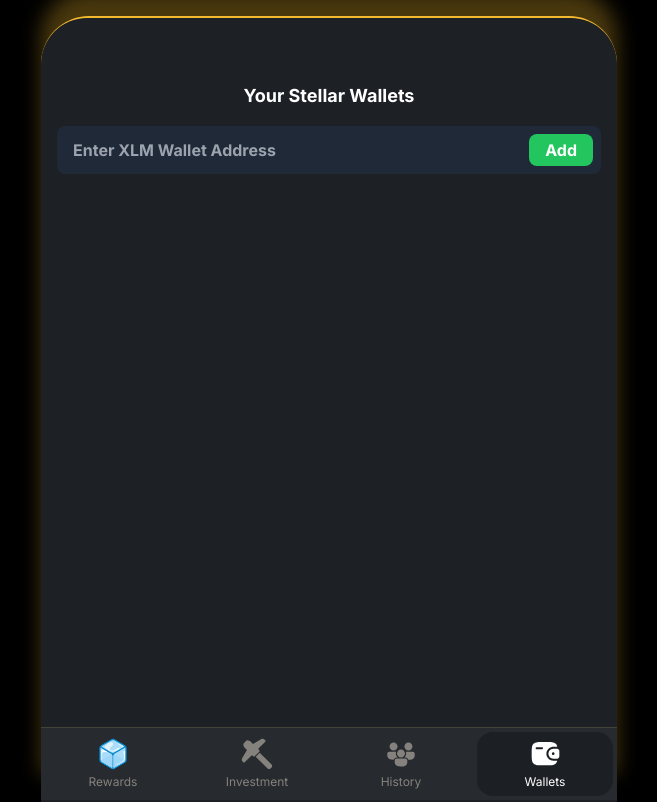
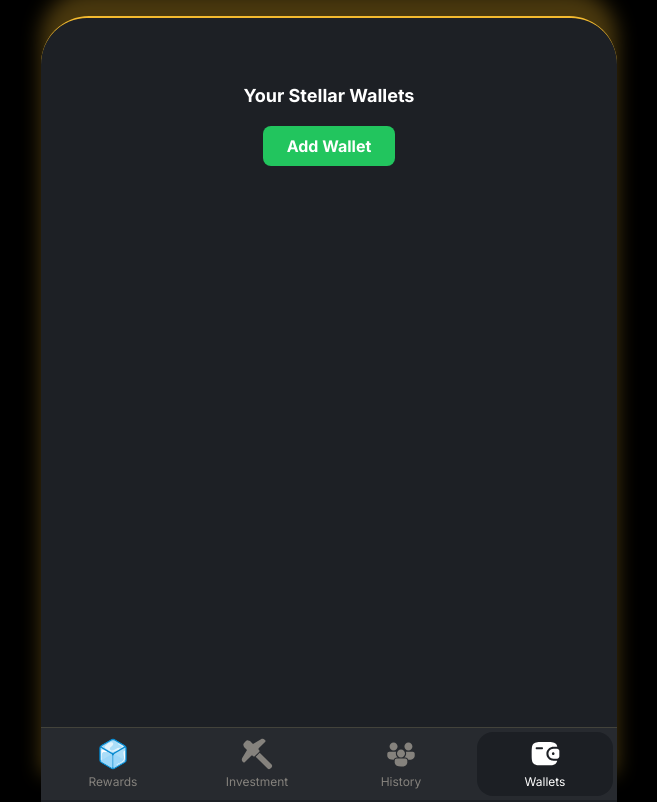
Before and after one commit to tomvictor303/stellar_tg_app, a Next.js app: page /clicker in a window 1280 px wide. Shown: the whole page, without its empty margins (311-968 px from the left). Built offline with nearby package versions, Linux system fonts and the light colour scheme.

Commit message:
add wallet by modal

```diff
--- a/components/main/Wallets.tsx
+++ b/components/main/Wallets.tsx
@@ -9,6 +9,7 @@
   const showToast = useToast();
   const { wallets, addWallet, removeWallet, selectedWalletId, setSelectedId } = useAppStore();
   const [newWallet, setNewWallet] = useState('');
+  const [isModalOpen, setIsModalOpen] = useState(false);
 
   // Validate XLM Wallet Address
   const isValidStellarAddress = (address: string) => /^G[A-Z2-7]{55}$/.test(address);
@@ -27,6 +28,7 @@
 
     addWallet(newWallet);
     setNewWallet('');
+    setIsModalOpen(false); // Close modal after adding
     showToast('Wallet address added!', 'success');
   };
 
@@ -45,17 +47,13 @@
                 {/** BEGIN page_content */}
                 <h1 className="text-lg text-center font-bold mb-4">Your Stellar Wallets</h1>
 
-                {/* Add Wallet Input */}
-                <div className="flex items-center bg-gray-800 p-2 rounded-lg">
-                  <input
-                    type="text"
-                    className="w-full bg-transparent text-white outline-none px-2"
-                    placeholder="Enter XLM Wallet Address"
-                    value={newWallet}
-                    onChange={(e) => setNewWallet(e.target.value)}
-                  />
-                  <button onClick={handleAddWallet} className="bg-green-500 text-white px-4 py-1 rounded-lg ml-2">
-                    Add
+                {/* Add Wallet Button */}
+                <div className="text-center mb-4">
+                  <button
+                    onClick={() => setIsModalOpen(true)}
+                    className="bg-green-500 text-white px-6 py-2 rounded-lg"
+                  >
+                    Add Wallet
                   </button>
                 </div>
 
@@ -91,12 +89,47 @@
                     </li>
                   ))}
                 </ul>
+
                 {/** END page_content */}
               </div>
             </div>
           </div>
         </div>
       </div>
+
+      {/* Wallet Add Modal */}
+      {isModalOpen && (
+        <div className="fixed inset-0 flex items-center justify-center bg-black bg-opacity-60">
+          <div className="bg-gray-900 p-6 rounded-lg shadow-lg max-w-md w-full">
+            <h2 className="text-xl font-bold text-white mb-4 text-center">Add Wallet</h2>
+
+            {/* Input Field */}
+            <input
+              type="text"
+              className="w-full bg-gray-700 text-white p-2 rounded-lg mb-4 outline-none"
+              placeholder="Enter XLM Wallet Address"
+              value={newWallet}
+              onChange={(e) => setNewWallet(e.target.value)}
+            />
+
+            {/* Buttons */}
+            <div className="flex justify-end space-x-4">
+              <button
+                onClick={() => setIsModalOpen(false)}
+                className="bg-gray-600 text-white px-4 py-2 rounded-lg"
+              >
+                Cancel
+              </button>
+              <button
+                onClick={handleAddWallet}
+                className="bg-green-500 text-white px-4 py-2 rounded-lg"
+              >
+                Add
+              </button>
+            </div>
+          </div>
+        </div>
+      )}
     </div>
   );
 }
```
